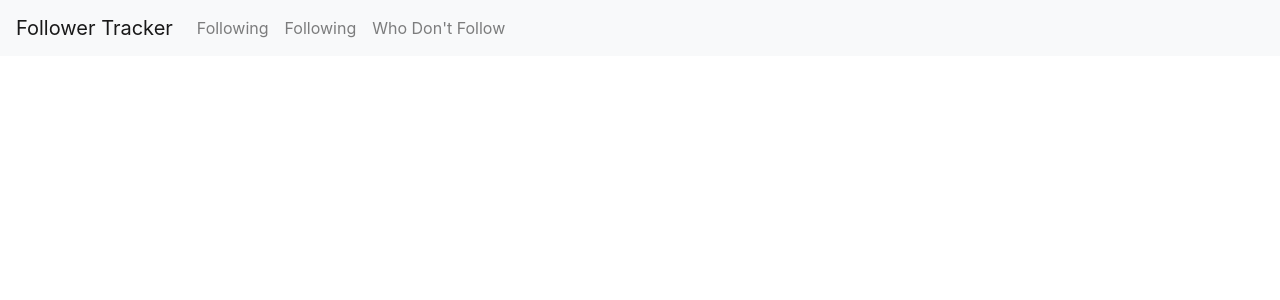
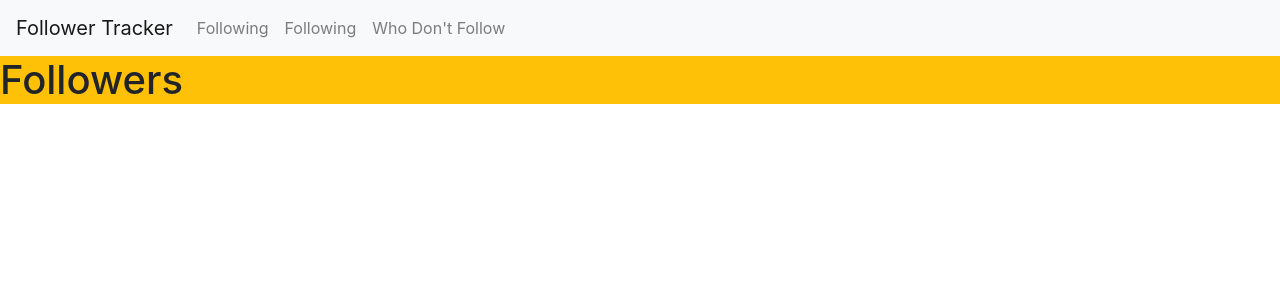
Before and after one commit to sentisamosa/follower-tracker, a React (Create React App) app: page /followme in a window 1280 px wide. Shown: the top 300 px of the page. Built offline with nearby package versions, Linux system fonts and the light colour scheme.

Commit message:
router implemented

```diff
--- a/src/components/App.js
+++ b/src/components/App.js
@@ -1,5 +1,8 @@
 import React, { Component } from "react";
 import Header from "./shared/Header";
+import { Switch, Route } from "react-router-dom";
+import Following from "./Following";
+import Follower from "./Follower";
 
 const pages = [
   { Name: "Following", Path: "/ifollow" },
@@ -14,6 +17,15 @@ class App extends Component {
         <Header dark={false} pages={pages}>
           Follower Tracker
         </Header>
+        <Switch>
+          <Route path="/ifollow">
+            <Following />
+          </Route>
+          <Route path="/followme">
+            <Follower />
+          </Route>
+          <Route path="/delta"></Route>
+        </Switch>
       </div>
     );
   }
--- /dev/null
+++ b/src/components/Follower.js
@@ -0,0 +1,12 @@
+import React from "react";
+
+//Needs to be converted to RCC
+const Follower = () => {
+  return (
+    <div>
+      <h1 className="bg-warning">Followers</h1>
+    </div>
+  );
+};
+
+export default Follower;
--- /dev/null
+++ b/src/components/Following.js
@@ -0,0 +1,12 @@
+import React from "react";
+
+//Needs to be converted to RCC
+const Following = () => {
+  return (
+    <div>
+      <h1 className="bg-primary">Following</h1>
+    </div>
+  );
+};
+
+export default Following;
```
